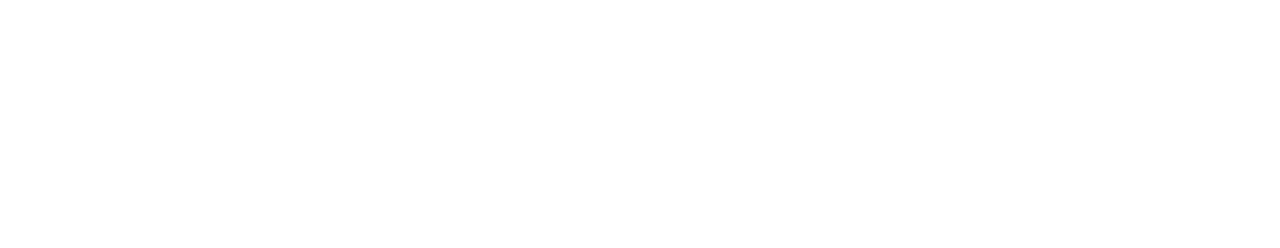
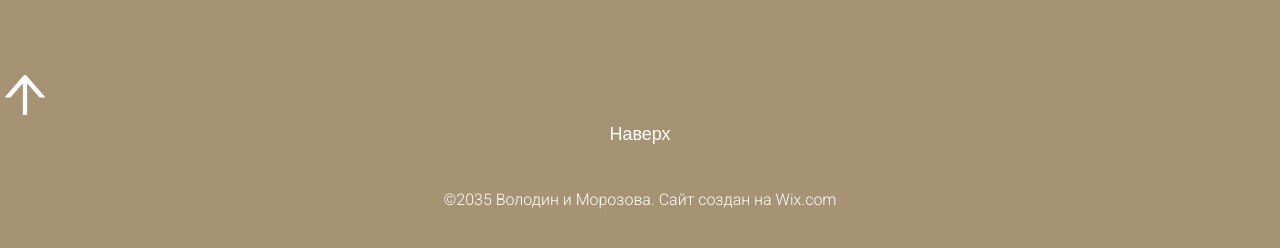
Before and after one commit to devmuraCode/Logistics, a React (Vite) app: page / in a window 1280 px wide. Shown: the part 1895-2143 px from the top of the page. Before the commit the page ends 1895 px from the top, so only its background shows below. Built offline with nearby package versions, Linux system fonts and the light colour scheme.

Commit message:
add footer

```diff
--- a/src/App.tsx
+++ b/src/App.tsx
@@ -3,7 +3,7 @@
 import Navbar from "./components/navbar/Navbar";
 import Reviews from "./components/reviews/Reviews";
 import Spheres from "./components/spheres/Spheres";
-
+import Footer from "./components/footer/Footer";
 const App = () => {
   return (
     <div>
@@ -12,6 +12,7 @@
       <About />
       <Spheres />
       <Reviews />
+      <Footer />
     </div>
   );
 };
--- a/src/components/footer/Footer.module.scss
+++ b/src/components/footer/Footer.module.scss
@@ -1,3 +1,14 @@
 .wrapper{
-    height: 100vh;
+    background-color: rgba( 166, 147, 116);
+    padding: 70px 0px;
+    text-align: center;
+    display: flex;
+    flex-direction: column;
+    justify-content: center;
+    p{
+        color: white;
+        margin-top: 40px;
+        font-family: 'Roboto', sans-serif;
+        font-weight: 300;
+    }
 }
--- a/src/components/footer/Footer.tsx
+++ b/src/components/footer/Footer.tsx
@@ -1,8 +1,11 @@
 import cls from './Footer.module.scss'
+import { ArrowUpOutlined } from '@ant-design/icons'
 const Footer = () => {
   return (
     <div className={cls.wrapper}>
-
+      <ArrowUpOutlined style={{ color: 'white', fontSize: '50px' }} />
+      <a href='#' className=' text-lg text-white'>Наверх</a>
+      <p >©2035 Володин и Морозова. Сайт создан на Wix.com</p>
     </div>
   )
 }
```
